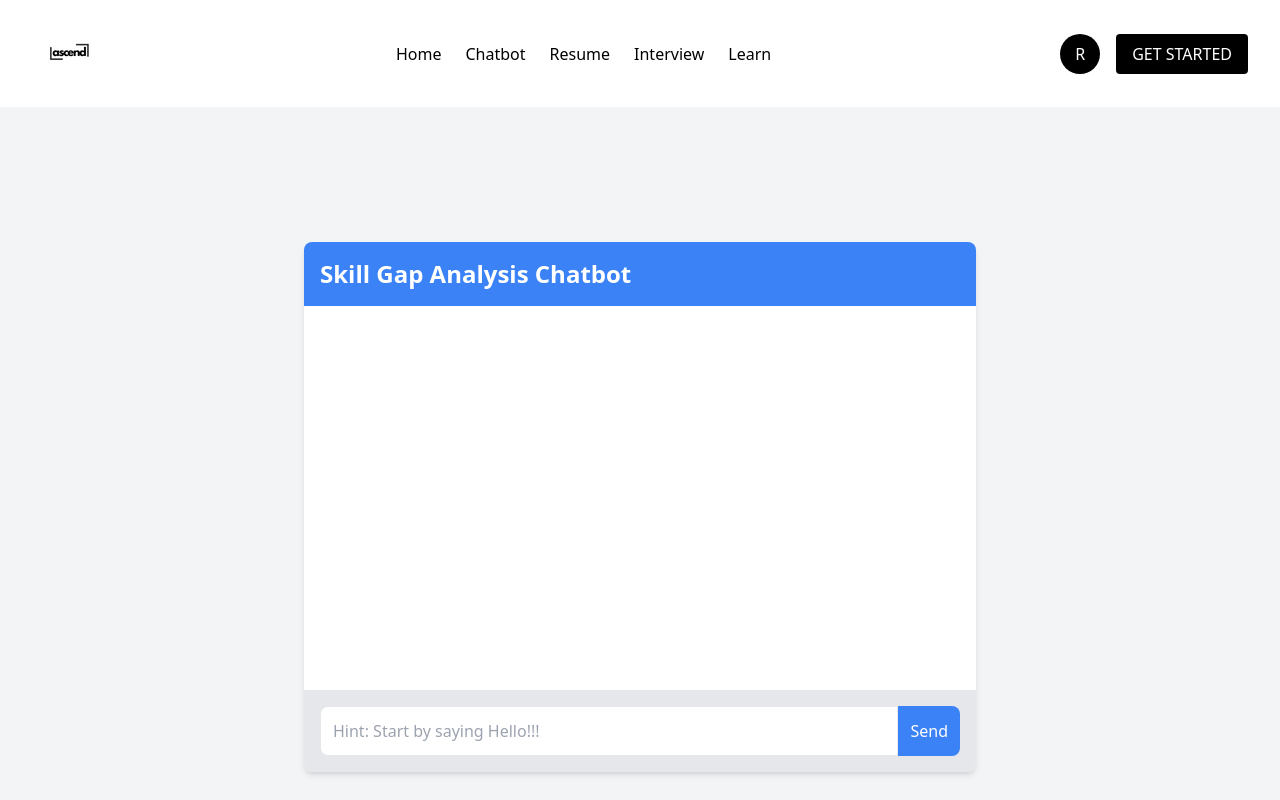
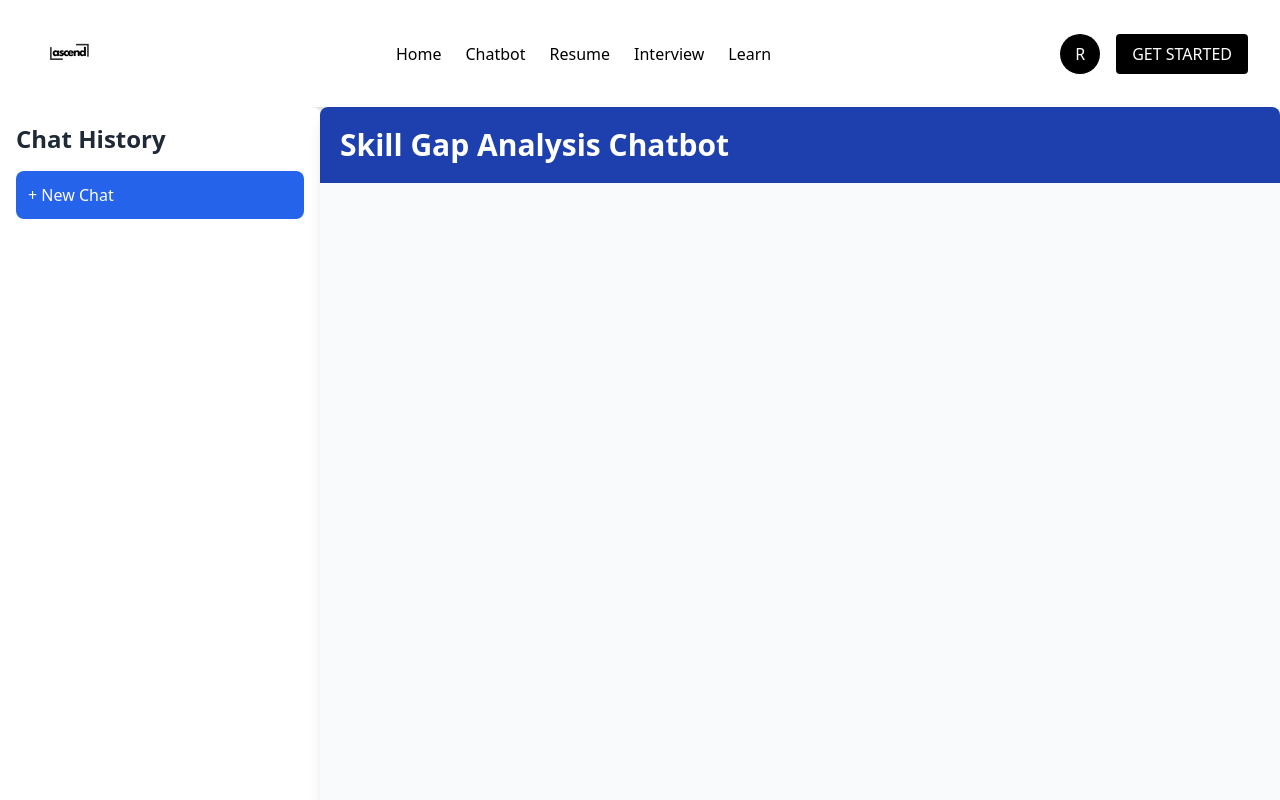
Before and after one commit to Hannan2004/AscendMentor, a React (Create React App) app in the folder frontend/: page /skillbot in a window 1280 px wide. Shown: the top 800 px of the page. Built offline with nearby package versions, Linux system fonts and the light colour scheme.

Commit message:
Co-authored-by: RidayGada <RidayGada@users.noreply.github.com> Co-authored-by: Himanshu2004-prog <Himanshu2004-prog@users.noreply.github.com>

```diff
--- a/frontend/package.json
+++ b/frontend/package.json
@@ -19,7 +19,7 @@
     "react-dom": "^18.3.1",
     "react-icons": "^5.2.1",
     "react-router-dom": "^6.24.1",
-    "react-scripts": "5.0.1",
+    "react-scripts": "^5.0.1",
     "react-vertical-timeline-component": "^3.6.0",
     "three": "^0.166.1",
     "web-vitals": "^2.1.4"
--- a/frontend/src/pages/Login.js
+++ b/frontend/src/pages/Login.js
@@ -19,7 +19,7 @@ const Login = () => {
       await signInWithEmailAndPassword(auth, email, password);
       setMessage('Login successful!');
       setError('');
-      navigate('/dashboard');  // Navigate to the User Dashboard page
+      navigate('/');  // Navigate to the User Home page
     } catch (error) {
       console.error('Error logging in:', error);
       setError('Invalid email or password.');
--- a/frontend/src/pages/SkillBot.js
+++ b/frontend/src/pages/SkillBot.js
@@ -1,29 +1,130 @@
 import React, { useState, useEffect, useRef } from 'react';
 import axios from 'axios';
+import { FaEllipsisV, FaTrashAlt, FaShareAlt, FaEdit } from 'react-icons/fa';
 
 const SkillBot = () => {
   const [input, setInput] = useState('');
   const [messages, setMessages] = useState([]);
+  const [chatHistory, setChatHistory] = useState([]);
+  const [titles, setTitles] = useState([]);
+  const [menuOpen, setMenuOpen] = useState(null);
+  const [currentChatIndex, setCurrentChatIndex] = useState(null);
+  const [editMode, setEditMode] = useState(false);
+  const [editIndex, setEditIndex] = useState(null);
   const messagesEndRef = useRef(null);
+
+  const keywordDictionary = [
+    { keyword: 'MERN', display: 'MERN Stack' },
+    { keyword: 'frontend', display: 'Frontend Development' },
+    { keyword: 'backend', display: 'Backend Development' },
+    { keyword: 'full stack', display: 'Full Stack Development' },
+    { keyword: 'react', display: 'React' },
+    { keyword: 'node', display: 'Node.js' },
+    { keyword: 'express', display: 'Express' },
+    { keyword: 'mongodb', display: 'MongoDB' },
+    { keyword: 'python', display: 'Python' },
+    { keyword: 'machine learning', display: 'Machine Learning' },
+    { keyword: 'data science', display: 'Data Science' },
+    { keyword: 'devops', display: 'DevOps' },
+    { keyword: 'ai', display: 'AI' },
+    { keyword: 'blockchain', display: 'Blockchain' },
+  ];
+
+  const extractTitle = (input) => {
+    for (const { keyword, display } of keywordDictionary) {
+      if (input.toLowerCase().includes(keyword.toLowerCase())) {
+        return display;
+      }
+    }
+    return input.split(' ').slice(0, 3).join(' ') + (input.split(' ').length > 3 ? '...' : '');
+  };
 
   const sendMessage = async () => {
     if (!input.trim()) return;
 
     const newMessage = { user: input };
-        const updatedMessages = [...messages, newMessage];
+    const updatedMessages = [...messages];
+    if (editMode && editIndex !== null) {
+      updatedMessages[editIndex] = newMessage;
+      setEditMode(false);
+      setEditIndex(null);
+    } else {
+      updatedMessages.push(newMessage);
+    }
     setMessages(updatedMessages);
     setInput('');
 
+    if (messages.length === 0 || editMode) {
+      const title = extractTitle(input);
+      setTitles(prevTitles => {
+        const updatedTitles = [...prevTitles];
+        if (currentChatIndex !== null) {
+          updatedTitles[currentChatIndex] = title;
+        } else {
+          updatedTitles.push(title);
+        }
+        return updatedTitles;
+      });
+    }
+
     try {
-            console.log('Sending message to /skillbot:', input);
       const response = await axios.post('http://localhost:3001/skillbot', { input });
-            console.log('Received response from /skillbot:', response.data);
-
       const geminiMessage = { gemini: response.data.response };
       setMessages(prevMessages => [...prevMessages, geminiMessage]);
     } catch (error) {
       console.error('Error sending message:', error);
     }
+  };
+
+  const startNewChat = () => {
+    if (currentChatIndex !== null) {
+      setChatHistory(prevHistory => {
+        const updatedHistory = [...prevHistory];
+        updatedHistory[currentChatIndex] = { messages };
+        return updatedHistory;
+      });
+    } else {
+      setChatHistory(prevHistory => [...prevHistory, { messages }]);
+    }
+    setMessages([]);
+    setTitles([]);
+    setCurrentChatIndex(null);
+    setEditMode(false);
+    setEditIndex(null);
+  };
+
+  const loadChat = (index) => {
+    const chat = chatHistory[index];
+    if (chat) {
+      setMessages(chat.messages);
+      setCurrentChatIndex(index);
+    }
+  };
+
+  const deleteChat = (index) => {
+    setChatHistory(prev => prev.filter((_, i) => i !== index));
+    setTitles(prev => prev.filter((_, i) => i !== index));
+    setMessages([]);
+    setCurrentChatIndex(null);
+  };
+
+  const shareChat = (index) => {
+    const chatUrl = `${window.location.origin}/chat/${index}`;
+    navigator.clipboard.writeText(chatUrl).then(() => {
+      alert('Chat URL copied to clipboard');
+    }, () => {
+      alert('Failed to copy URL');
+    });
+  };
+
+  const toggleMenu = (index) => {
+    setMenuOpen(menuOpen === index ? null : index);
+  };
+
+  const handleEdit = (index) => {
+    setEditMode(true);
+    setEditIndex(index);
+    setInput(messages[index].user);
   };
 
   const scrollToBottom = () => {
@@ -35,20 +136,74 @@ const SkillBot = () => {
   }, [messages]);
 
   return (
-        <div className="flex flex-col items-center justify-center min-h-screen bg-gray-100">
-            <div className="bg-white rounded-lg shadow-md w-full max-w-2xl">
-                <div className="bg-blue-500 text-white p-4 rounded-t-lg">
-                    <h2 className="text-2xl font-bold">Skill Gap Analysis Chatbot</h2>
+    <div className="flex min-h-screen">
+      {/* Sidebar */}
+      <div className="w-1/4 bg-white shadow-lg p-4 rounded-r-lg flex-shrink-0 overflow-y-auto" style={{ height: '100vh' }}>
+        <h2 className="text-2xl font-semibold text-gray-800 mb-4">Chat History</h2>
+        <div className="space-y-2 mb-4">
+          {titles.map((title, index) => (
+            <div key={index} className="flex justify-between items-center relative group">
+              <button
+                onClick={() => loadChat(index)}
+                className="block w-full text-left p-3 rounded-lg hover:bg-gray-200 transition duration-300 ease-in-out"
+              >
+                {title}
+              </button>
+              <div className="relative">
+                <button
+                  onClick={() => toggleMenu(index)}
+                  className="text-gray-500 hover:text-gray-700 transition duration-300 ease-in-out"
+                >
+                  <FaEllipsisV />
+                </button>
+                {menuOpen === index && (
+                  <div className="absolute right-0 mt-2 w-40 bg-white shadow-lg rounded-md overflow-hidden z-10">
+                    <button
+                      onClick={() => handleEdit(index)}
+                      className="flex items-center w-full p-2 hover:bg-yellow-100 text-yellow-700 transition duration-300 ease-in-out"
+                    >
+                      <FaEdit className="mr-2" /> Edit Prompt
+                    </button>
+                    <button
+                      onClick={() => deleteChat(index)}
+                      className="flex items-center w-full p-2 hover:bg-red-100 text-red-700 transition duration-300 ease-in-out"
+                    >
+                      <FaTrashAlt className="mr-2" /> Delete
+                    </button>
+                    <button
+                      onClick={() => shareChat(index)}
+                      className="flex items-center w-full p-2 hover:bg-blue-100 text-blue-700 transition duration-300 ease-in-out"
+                    >
+                      <FaShareAlt className="mr-2" /> Share
+                    </button>
                   </div>
-                <div className="messages h-96 overflow-y-auto p-4 bg-white">
+                )}
+              </div>
+            </div>
+          ))}
+          <button
+            onClick={startNewChat}
+            className="block w-full text-left p-3 bg-blue-600 text-white rounded-lg hover:bg-blue-700 transition duration-300 ease-in-out"
+          >
+            + New Chat
+          </button>
+        </div>
+      </div>
+
+      {/* Main Chat Area */}
+      <div className="flex flex-col flex-grow bg-white shadow-lg rounded-l-lg">
+        <div className="bg-blue-800 text-white p-5 rounded-t-lg">
+          <h2 className="text-3xl font-bold">Skill Gap Analysis Chatbot</h2>
+        </div>
+        <div className="flex-grow overflow-y-auto p-6 bg-gray-50" style={{ maxHeight: 'calc(100vh - 112px)' }}>
           {messages.map((msg, index) => (
-                        <div key={index} className={`message ${msg.user ? 'user-message' : 'gemini-message'} mb-2`}>
+            <div key={index} className={`message mb-4 ${msg.user ? 'text-right' : 'text-left'}`}>
               {msg.user ? (
-                                <div className="text-blue-500 text-right">
+                <div className="inline-block bg-blue-100 text-blue-900 p-4 rounded-lg shadow-md">
                   <strong>You:</strong> {msg.user}
                 </div>
               ) : (
-                                <div className="text-green-500 text-left">
+                <div className="inline-block bg-green-100 text-green-900 p-4 rounded-lg shadow-md">
                   <strong>Gemini:</strong> {msg.gemini}
                 </div>
               )}
@@ -56,18 +211,18 @@ const SkillBot = () => {
           ))}
           <div ref={messagesEndRef} />
         </div>
-                <div className="flex p-4 bg-gray-200 rounded-b-lg">
+        <div className="flex p-5 bg-gray-200 rounded-b-lg">
           <input
             type="text"
             value={input}
             onChange={(e) => setInput(e.target.value)}
             onKeyPress={(e) => e.key === 'Enter' && sendMessage()}
-                        className="border p-3 flex-grow rounded-l-lg focus:outline-none focus:border-blue-500"
+            className="border p-3 flex-grow rounded-l-lg focus:outline-none focus:border-blue-500 transition duration-300 ease-in-out"
             placeholder="Hint: Start by saying Hello!!!"
           />
           <button
             onClick={sendMessage}
-                        className="bg-blue-500 text-white p-3 rounded-r-lg hover:bg-blue-600 focus:outline-none"
+            className="bg-blue-500 text-white p-3 rounded-r-lg hover:bg-blue-600 transition duration-300 ease-in-out focus:outline-none"
           >
             Send
           </button>
--- a/frontend/src/routes.js
+++ b/frontend/src/routes.js
@@ -8,7 +8,6 @@ import SkillBot from './pages/SkillBot';
 import Resume from './pages/Resume';
 import InterviewForm from './pages/InterviewForm';
 import ChatbotInterview from './pages/InterviewBot';
-import UserDashboard from './pages/UserDashboard';
 import LearningPlanForm from './pages/LearningPlanForm';
 import ChangePassword from './pages/passwordChange';
 
@@ -23,7 +22,6 @@ export const routes = [
   { path: '/resume', element: <Resume /> },
   { path: '/form', element: <InterviewForm /> },
   { path: '/interview', element: <ChatbotInterview /> },
-  { path: '/dashboard', element: <UserDashboard /> },
   { path: '/learning', element: <LearningPlanForm /> },
   { path: '/changepassword', element: <ChangePassword /> },
 ];
```
Also changed, not shown: frontend/src/pages/Home.js (+5 -6 lines), 27 other files (tests, documents, lock files or other folders). Lines whose indentation alone changed are shown as unchanged.
